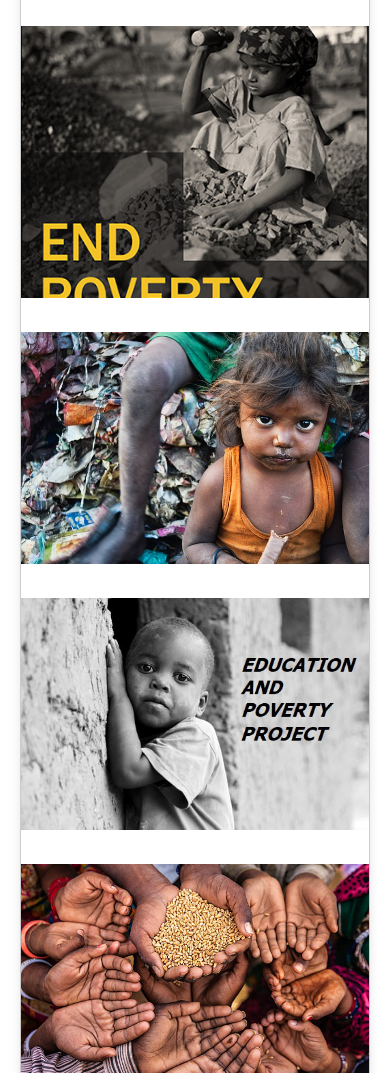
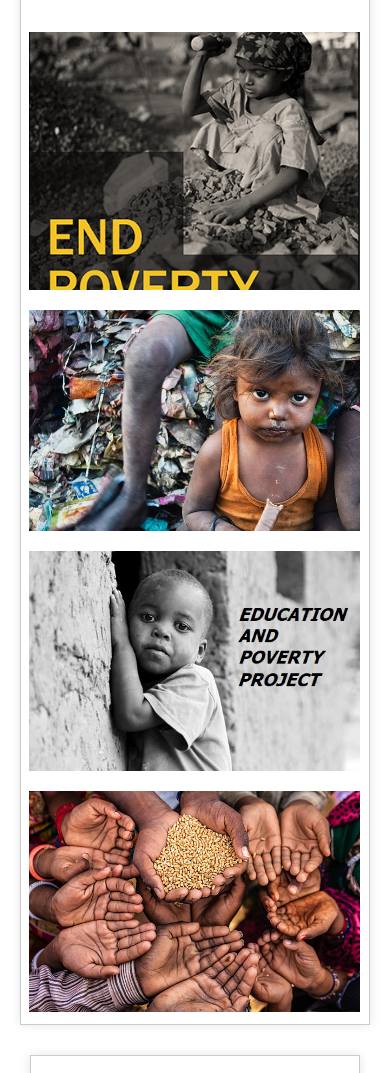
Before and after one commit to Kamaljaglan/poverty, a plain HTML site: page index.html in a window 390 px wide. Shown: the part 761-1834 px from the top of the page. Drawn offline with Linux system fonts and the light colour scheme.

Commit message:
Fight against poverty

```diff
--- a/stylesheet.css
+++ b/stylesheet.css
@@ -100,7 +100,6 @@ header h1 {
     color: white;
     text-align: center;
     padding: 100px 20px;
-    border: 1px solid #ccc;
 }
 .hero h2 {
     font-size: 2.5em;
@@ -110,8 +109,8 @@ header h1 {
 }
 .gallery{
    box-shadow: 0 0 10px rgba(0,0,0,0.1);
+   margin-top: 20px;
    border: 1px solid #ccc;
-   margin-top: 20px;
 }
 .gallery h1{
     text-align: center;
@@ -219,7 +218,6 @@ padding: 20px;
 background-color: #f9f9f9;
 border: 1px solid #ccc;
 box-shadow: 0 0 10px rgba(0,0,0,0.1);
-border-radius: 8px;
 }
 .contact-form label {
 margin: 10px 0 5px;
@@ -319,9 +317,10 @@ text-decoration: underline;
         margin-top: 70px;
     }
     .gallery img{
-        width: 100%;
+        width: 95%;
         height: auto;
-        margin-left: 0;
+        margin: 8px ;
+
     }
     .footer-content {
         flex-direction: row;
```
